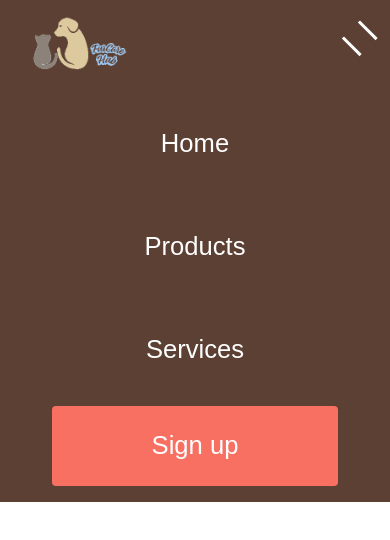
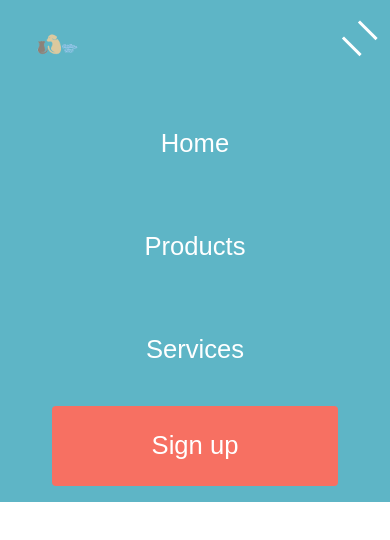
Before and after one commit to Leonard-03/Project, a plain HTML site: page index.html in a window 390 px wide. Both pictures are taken after a click on the element 359 px from the left and 38 px from the top of the page. Drawn offline with Linux system fonts and the light colour scheme.

Commit message:
Update style.css

```diff
--- a/style.css
+++ b/style.css
@@ -9,9 +9,12 @@
     justify-content: center;
     align-items: center;
     left: 20%;
-    transform: translateX(-25%);
-    height: 25vh;
+    transform: translateX(-20%);
+    width: 90px;
+    height: 100%;
     gap: 20px;
+
+
 }
 .distance{
     margin-top: -75px;
@@ -19,7 +22,7 @@
 }
 
 .navbar {
-    background: #5C4033;
+    background: #5eb5c6;
     height: 90px;
     display: flex;
     justify-content: center;
@@ -42,8 +45,7 @@
 }
 
 #navbar__logo {
-    background-color: #ff8177;
-    background-image: linear-gradient(to top, #FAEBD7 0%, #ffb199 100%);
+
     color: #2C2C2C;
     background-size: 100%;
     -webkit-background-clip: text;
@@ -82,6 +84,7 @@
     text-decoration: none;
     padding: 0 1rem;
     height: 100%;
+
 }
 
 .navbar__btn{
@@ -109,14 +112,14 @@
 
 .button:hover{
     transition: all 0.3s ease-out;
-    background: #ff0844;
+    background: #3ccbe7;
     color: #fff;
 }
 
 .navbar__links:hover{
     transition: all 0.3s ease-out;
-    background: #ff0844;
-    color: #f77062;
+    background: #3ccbe7;
+    color: white;
 }
 
 @media screen and (max-width: 960px){
@@ -128,6 +131,7 @@
         width: 100%;
         max-width: 1300px;
         padding: 0;
+
     }
 
     .navbar__menu{
@@ -138,13 +142,13 @@
         position: absolute;
         top: -1000px;
         opacity: 0;
-        background: #5C4033;
+        background: #5eb5c6;
         transition: all 0.5s ease;
         z-index: -1;
     }
 
     .navbar__menu.active{
-        background: #5C4033;
+        background: #5eb5c6;
         top: 80px;
         opacity: 1;
         transition: all 0.5s ease;
@@ -177,7 +181,7 @@
     }
 
     .navbar__links:hover{
-        background-color: #ff0844;
+        background-color: #3ccbe7;
         color: #fff;
         border-radius: 0;
     }
```
